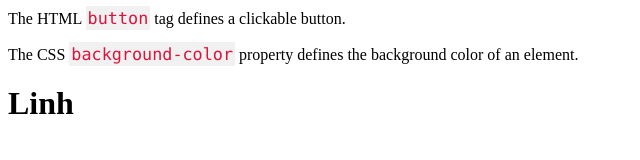
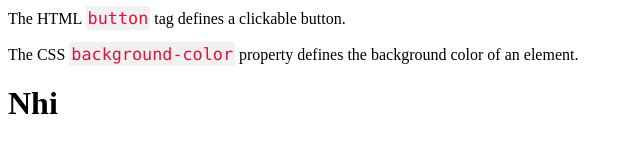
Before and after one commit to ducxomme/git-training, a plain HTML site: page index.html in a window 1280 px wide. Shown: the full height of the page, 0-640 px from the left. Drawn offline with Linux system fonts and the light colour scheme.

Commit message:
fix header

```diff
--- a/index.html
+++ b/index.html
@@ -15,6 +15,6 @@ code {
 <p>The HTML <code>button</code> tag defines a clickable button.</p>
 <p>The CSS <code>background-color</code> property defines the background color of an element.</p>
 
-<h1>Linh</h1>
+<h1>Nhi</h1>
 </body>
 </html>
```
